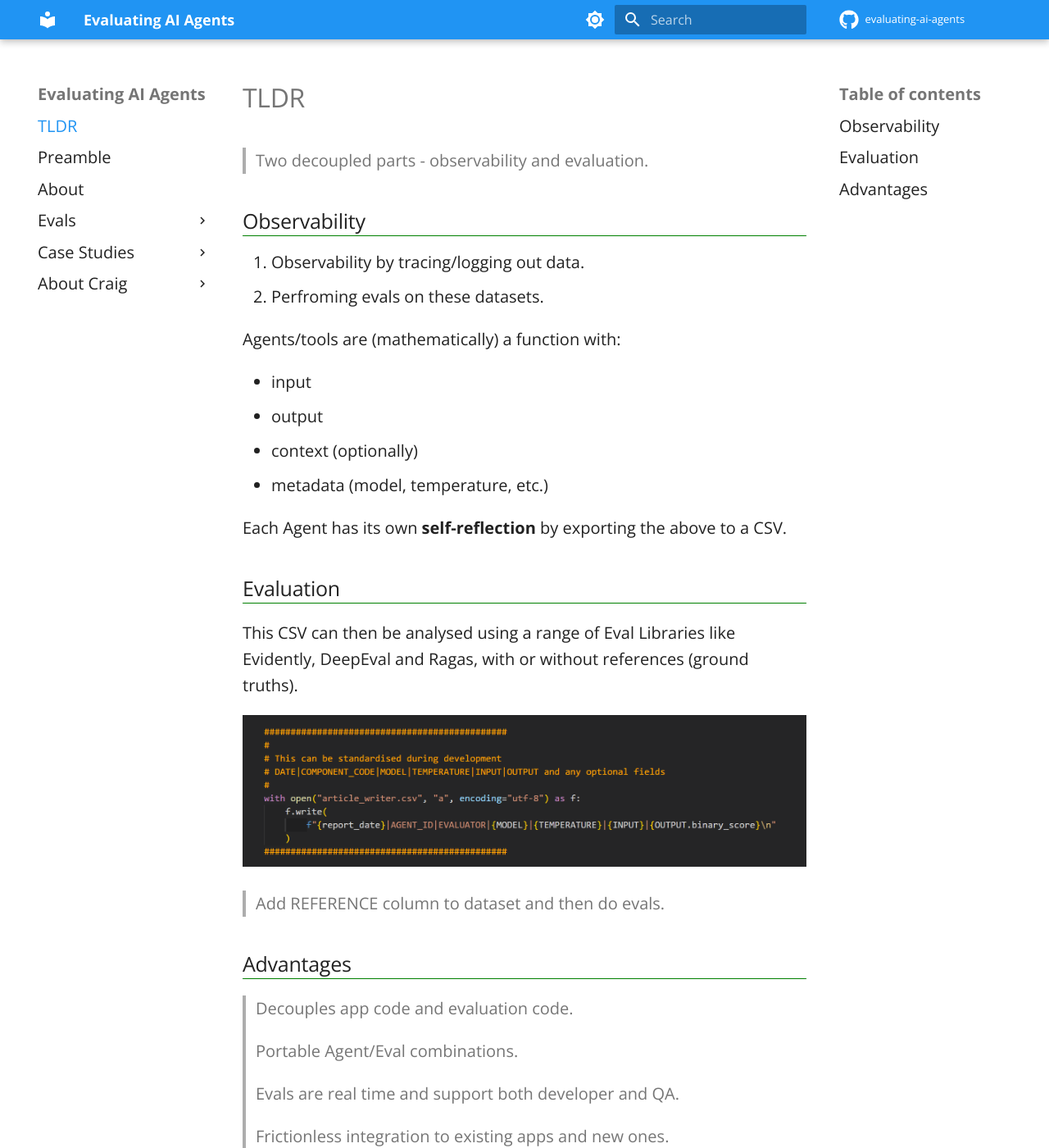
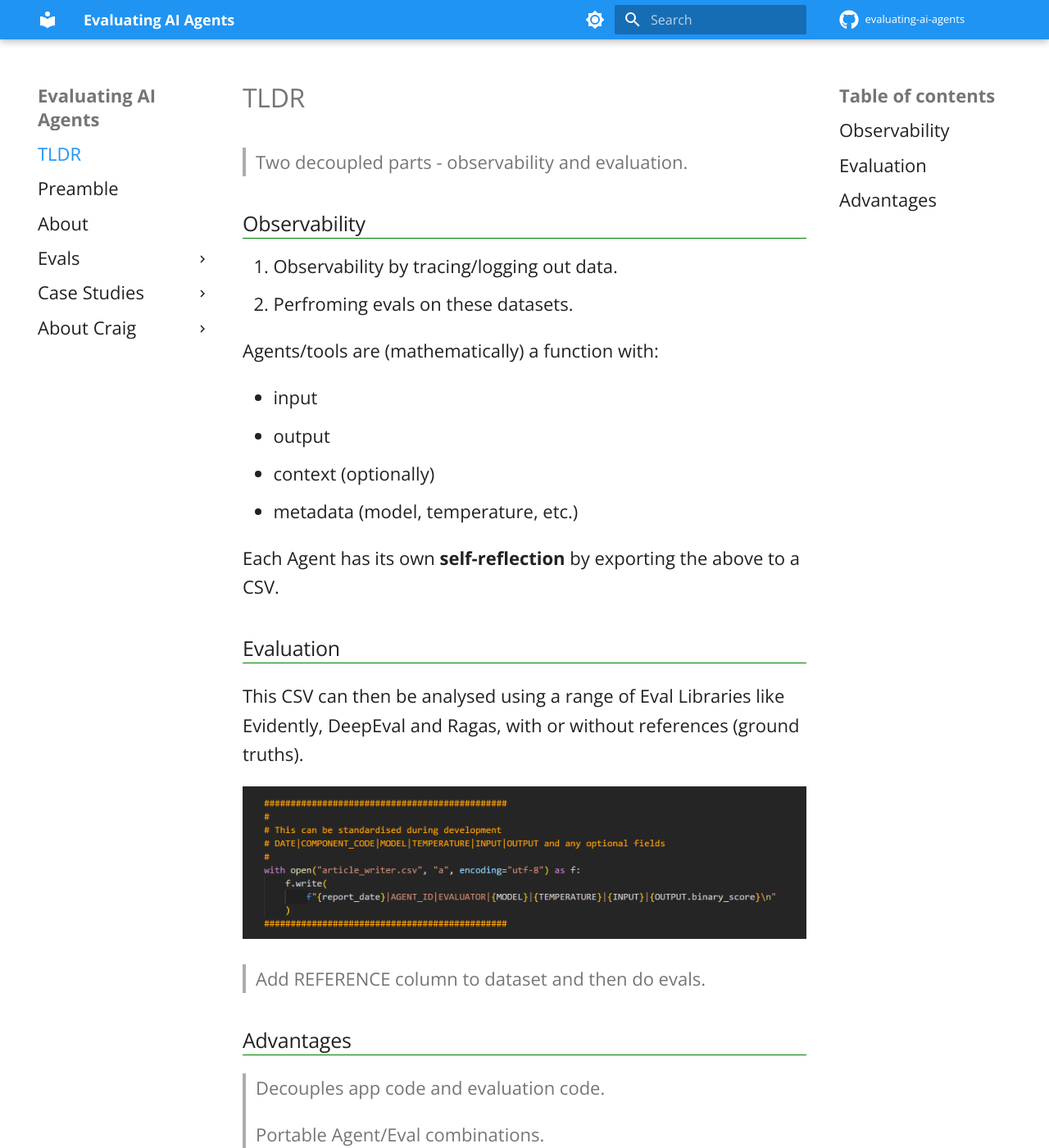
Before and after one commit to Python-Test-Engineer/evaluating-ai-agents, an MkDocs documentation site: the page built from docs/index.md, in a window 1280 px wide and 1400 px high. Shown: the whole window at 82% size. Built offline with MkDocs 1.6.1 and Material for MkDocs 9.7.7, drawn with Linux system fonts in a browser that asks for light colours.

Commit message:
change font to 22px

```diff
--- a/docs/assets/css/custom.css
+++ b/docs/assets/css/custom.css
@@ -1,12 +1,16 @@
+body {
+    font-size: 22px;
+}
+
 .md-nav__title {
-    font-size: 20px;
+    font-size: 22px;
     font-weight: 800;
 
 }
 
 p,
 li {
-    font-size: 20px;
+    font-size: 22px;
 }
 
 
@@ -19,7 +23,7 @@ h3 {
     /* margin: 3rem 0rem 1rem 0rem !important; */
     padding: 0rem 0rem 0.5rem 0.5rem !important;
     border-left: solid 5px rgb(228, 45, 228);
-    font-size: 20px;
+    font-size: 22px;
     font-weight: bold;
 }
 
```
Also changed, not shown: site/assets/css/custom.css, 1 other file.
